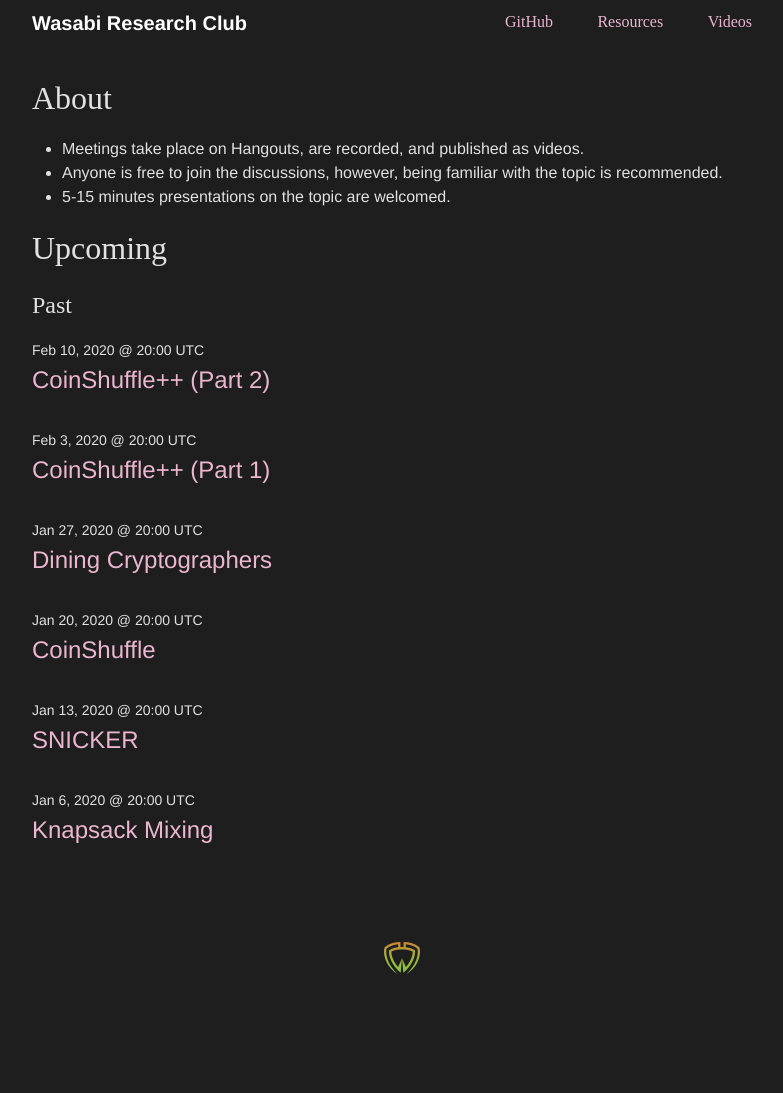
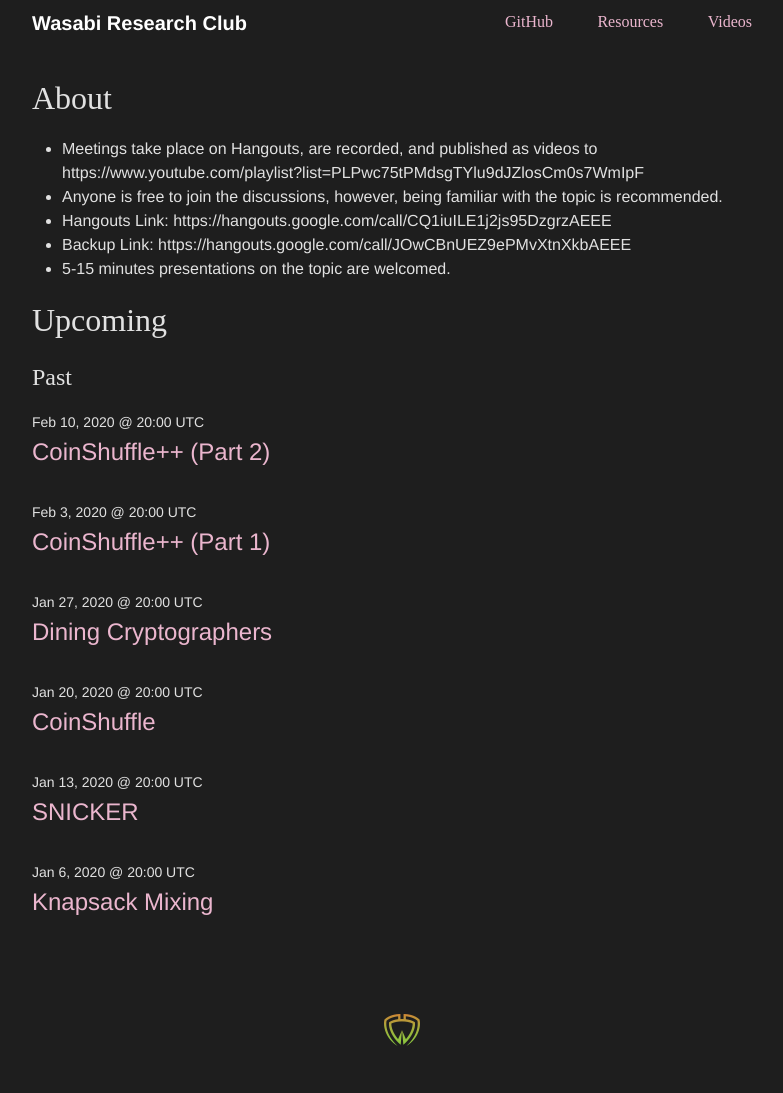
Before and after one commit to zkSNACKs/WasabiResearchExperience, a Jekyll site: the page built from index.html, in a window 1280 px wide. Shown: the whole page, without its empty margins (238-1021 px from the left). Built offline with Jekyll 4.4.1, drawn with Linux system fonts in a browser that asks for light colours; before the commit the page ends 1021 px from its top, so only the background shows below that.

Commit message:
Add links to website frontpage.

```diff
--- a/index.html
+++ b/index.html
@@ -6,8 +6,10 @@
 <div>
   <h1>About</h1>
   <ul>
-    <li>Meetings take place on Hangouts, are recorded, and published as videos.</li>
+    <li>Meetings take place on Hangouts, are recorded, and published as videos to https://www.youtube.com/playlist?list=PLPwc75tPMdsgTYlu9dJZlosCm0s7WmIpF</li>
     <li>Anyone is free to join the discussions, however, being familiar with the topic is recommended.</li>
+    <li>Hangouts Link: https://hangouts.google.com/call/CQ1iuILE1j2js95DzgrzAEEE</li>
+    <li>Backup Link: https://hangouts.google.com/call/JOwCBnUEZ9ePMvXtnXkbAEEE</li>
     <li>5-15 minutes presentations on the topic are welcomed.</li>
   </ul>
 
```
